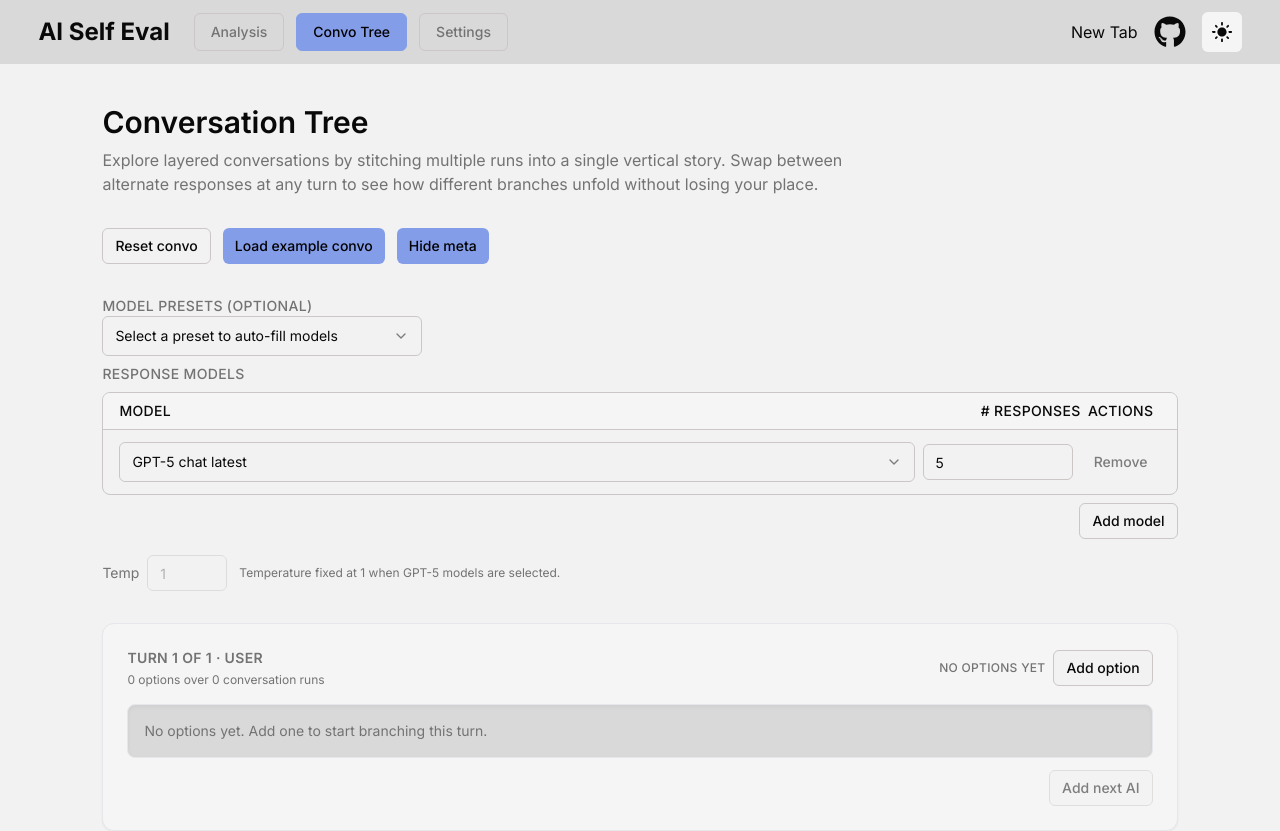
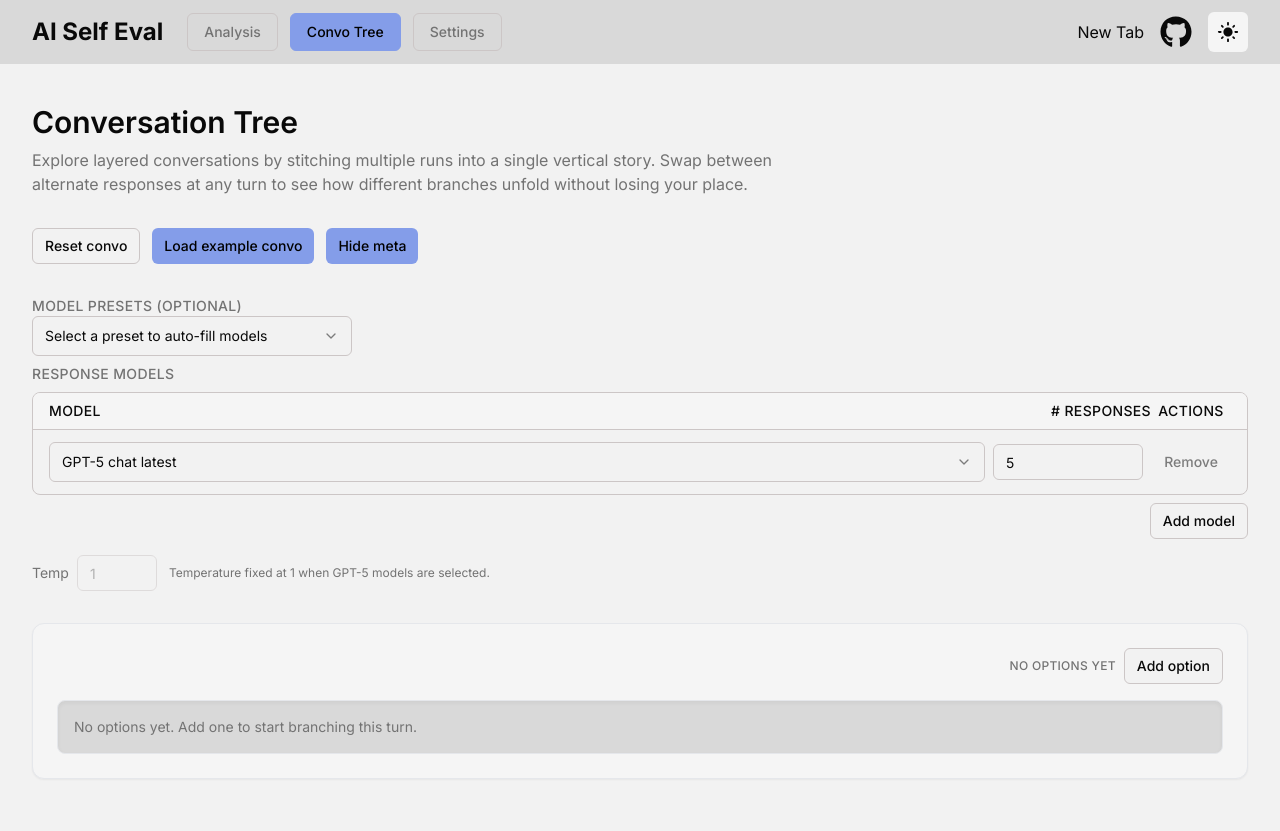
Before and after one commit to mkaufmann84/ai-self-eval, a Next.js app: page /ai-self-eval/convo-tree in a window 1280 px wide. After the commit the page ends 800 px from the top, so only its background shows below. Built offline with nearby package versions, Linux system fonts and the light colour scheme.

Commit message:
improve ui to be on top

```diff
--- a/src/app/_ai/Main.tsx
+++ b/src/app/_ai/Main.tsx
@@ -385,7 +385,7 @@
         { response_model: "gpt-5", num_responses: 5 },
       ],
       analysis_model: "gpt-4o-mini",
-      response_temperature: 1.2,
+      response_temperature: 1.0,
       analysis_temperature: 0.0,
     },
   });
--- a/src/app/_ai/nlp.ts
+++ b/src/app/_ai/nlp.ts
@@ -9,8 +9,18 @@
 
 import { apiPath } from "@/lib/base-path";
 
-const normalizedTemperature = (model: string, temperature: number) =>
-  model.startsWith("gpt-5") ? 1 : temperature;
+const normalizedTemperature = (model: string, temperature: number) => {
+  // GPT-5 models have a fixed temperature of 1
+  if (model.startsWith("gpt-5")) return 1;
+
+  // Anthropic models have a max temperature of 1
+  if (model.startsWith("claude")) {
+    return Math.min(temperature, 1);
+  }
+
+  // Other models use the provided temperature
+  return temperature;
+};
 
 export type ChatMessage = {
   role: "system" | "user" | "assistant";
@@ -105,9 +115,11 @@
     ...conversation.map((turn) => ({ role: turn.role, content: turn.content })),
   ] as OpenAI.Chat.Completions.ChatCompletionMessageParam[];
 
+  const safeTemperature = temperature !== undefined ? normalizedTemperature(model, temperature) : undefined;
+
   const response = await client.chat.completions.create({
     model,
-    temperature,
+    temperature: safeTemperature,
     max_tokens: maxTokens,
     messages: payload,
   });
@@ -122,10 +134,11 @@
   maxTokens,
 }: ChatCompletionParams): Promise<string> {
   const { system, conversation } = splitSystemMessages(messages);
+  const safeTemperature = temperature !== undefined ? normalizedTemperature(model, temperature) : undefined;
   return anthropicComplete({
     model,
     system,
-    temperature,
+    temperature: safeTemperature,
     maxTokens,
     conversation,
   });
@@ -225,10 +238,11 @@
       ...(system ? [{ role: "system", content: system }] : []),
       ...conversation.map((turn) => ({ role: turn.role, content: turn.content })),
     ] as OpenAI.Chat.Completions.ChatCompletionMessageParam[];
+    const safeTemperature = params.temperature !== undefined ? normalizedTemperature(params.model, params.temperature) : undefined;
     const stream = await client.chat.completions.create({
       model: params.model,
       messages: payload,
-      temperature: params.temperature,
+      temperature: safeTemperature,
       max_tokens: params.maxTokens,
       stream: true,
     });
--- a/src/app/convo-tree/page.tsx
+++ b/src/app/convo-tree/page.tsx
@@ -1256,20 +1256,54 @@
 
   return (
     <div className="relative rounded-xl border border-border/70 bg-muted p-6 shadow-sm">
-      <div className="flex flex-wrap items-center justify-between gap-3">
-        <div>
-          <h2 className="text-sm font-semibold uppercase tracking-wide text-muted-foreground">
-            Turn {index + 1} of {total} · {friendlyRoleLabel(node.role)}
-          </h2>
-          {showMeta && (
-            <p className="text-xs text-muted-foreground mt-1">
-              {node.options.length} option
-              {node.options.length === 1 ? "" : "s"} over {uniqueRunCount(node)}{" "}
-              conversation run
-              {uniqueRunCount(node) === 1 ? "" : "s"}
-            </p>
+      <div className="space-y-3">
+        <div className="flex flex-wrap items-center justify-between gap-2">
+          <div className="flex flex-wrap items-center gap-2">
+            {nextRole(node.role) === "assistant" && selectedOption && (
+              <Button
+                size="sm"
+                variant="outline"
+                onClick={() => onGenerateNext(node, selectedOption)}
+                disabled={isGenerating}
+              >
+                {isGenerating ? "Generating…" : "Generate"}
+              </Button>
             )}
-        </div>
+            {nextRole(node.role) === "user" && (
+              <AddMessageButton
+                label="Add user"
+                title="Add user turn"
+                description="Extend the conversation with a user message."
+                onSubmit={(value) => onAddNextTurn(node, selectedOption, value)}
+                disabled={!hasOptions || !selectedOption || isGenerating}
+              />
+            )}
+            {selectedOption && activeRunId && (
+              <AddMessageButton
+                label="Edit"
+                title={`Edit ${friendlyRoleLabel(node.role)} message`}
+                description="Update the content for this branch without creating a new option."
+                defaultValue={selectedOption.content}
+                submitLabel="Update"
+                onSubmit={(value) =>
+                  onEditNode(node, selectedOption, activeRunId, value)
+                }
+                disabled={isGenerating}
+              />
+            )}
+            {runCandidates.length > 0 && (
+              <Button
+                size="sm"
+                variant="outline"
+                onClick={() => onPruneNode(runCandidates)}
+                disabled={isGenerating}
+                className="text-destructive hover:text-destructive"
+              >
+                Prune
+              </Button>
+            )}
+          </div>
+
           <div className="flex items-center gap-2">
             <OptionControls
               node={node}
@@ -1286,6 +1320,7 @@
             />
           </div>
         </div>
+      </div>
 
       <div className="mt-4 space-y-3">
         <OptionSelector
@@ -1293,7 +1328,7 @@
           selectedOptionId={selectedOption?.id ?? null}
           onSelectOption={(option) => onSelectOption(node, option)}
         />
-        <div className="rounded-lg border border-border/60 bg-card p-4 text-sm leading-relaxed shadow-inner">
+        <div className="rounded-lg border border-border/60 bg-card p-4 text-sm leading-relaxed shadow-inner max-h-[min(800px,80vh)] overflow-auto">
           {hasOptions && selectedOption ? (
             <div className="space-y-3">
               <p className="whitespace-pre-wrap">{selectedOption.content}</p>
@@ -1310,50 +1345,6 @@
             <p className="text-sm text-muted-foreground">
               No options yet. Add one to start branching this turn.
             </p>
-          )}
-        </div>
-        <div className="flex justify-end gap-2">
-          {nextRole(node.role) === "assistant" && selectedOption && (
-            <Button
-              size="sm"
-              variant="secondary"
-              onClick={() => onGenerateNext(node, selectedOption)}
-              disabled={isGenerating}
-            >
-              {isGenerating ? "Generating…" : "Generate response"}
-            </Button>
-          )}
-          <AddMessageButton
-            label={`Add next ${friendlyRoleLabel(nextRole(node.role))}`}
-            title={`Add ${friendlyRoleLabel(nextRole(node.role))} turn`}
-            description={`Extend the conversation after this ${friendlyRoleLabel(
-              node.role
-            )} message.`}
-            onSubmit={(value) => onAddNextTurn(node, selectedOption, value)}
-            disabled={!hasOptions || !selectedOption || isGenerating}
-          />
-          {selectedOption && activeRunId && (
-            <AddMessageButton
-              label="Edit message"
-              title={`Edit ${friendlyRoleLabel(node.role)} message`}
-              description="Update the content for this branch without creating a new option."
-              defaultValue={selectedOption.content}
-              submitLabel="Update"
-              onSubmit={(value) =>
-                onEditNode(node, selectedOption, activeRunId, value)
-              }
-              disabled={isGenerating}
-            />
-          )}
-          {runCandidates.length > 0 && (
-            <Button
-              size="sm"
-              variant="destructive"
-              onClick={() => onPruneNode(runCandidates)}
-              disabled={isGenerating}
-            >
-              Prune branch
-            </Button>
           )}
         </div>
       </div>
--- a/src/app/layout.tsx
+++ b/src/app/layout.tsx
@@ -32,7 +32,7 @@
           themes={["light", "dark"]}
           attribute="data-theme"
         >
-          <div className="w-full bg-card h-16 flex justify-between py-2 px-[3vw] items-center">
+          <div className="w-full bg-card h-16 flex justify-between py-2 px-8 items-center">
             <div className="flex items-center gap-6">
               <h1 className="text-2xl font-bold">AI Self Eval</h1>
               <TopNav />
@@ -47,7 +47,7 @@
               <ChangeThemeButton />
             </div>
           </div>
-          <div className="pt-10 sm:px-[8vw] px-[2vw]">{children}</div>
+          <div className="pt-10 px-8">{children}</div>
         </ThemeProvider>
       </body>
     </html>
--- a/src/lib/model-options.ts
+++ b/src/lib/model-options.ts
@@ -9,7 +9,7 @@
   "grok-4",
   "gemini-2.5-pro",
   "claude-opus-4-1-20250805",
-  "claude-sonnet-4-20250514",
+  "claude-sonnet-4-5-20250929",
 ] as const;
 
 export type ResponseModelValue = (typeof RESPONSE_MODEL_VALUES)[number];
@@ -25,7 +25,7 @@
   "grok-4": "Grok 4",
   "gemini-2.5-pro": "Gemini 2.5 Pro",
   "claude-opus-4-1-20250805": "Claude Opus 4.1",
-  "claude-sonnet-4-20250514": "Claude Sonnet 4",
+  "claude-sonnet-4-5-20250929": "Claude Sonnet 4.5",
 };
 
 export const RESPONSE_MODEL_OPTIONS: ReadonlyArray<{
--- a/src/lib/presets.ts
+++ b/src/lib/presets.ts
@@ -19,15 +19,14 @@
     id: "default",
     name: "Standard Evaluation",
     description:
-      "Compare top chat models: GPT-5 Chat, ChatGPT-4o latest, Claude Opus, Grok 4, Gemini 2.5 Pro",
+      "Compare top chat models: Gemini 2.5 Pro, GPT-5 Chat, Grok 4, Sonnet 4.5",
     models: [
-      { response_model: "gpt-5-chat-latest", num_responses: 2 },
-      { response_model: "chatgpt-4o-latest", num_responses: 2 },
-      { response_model: "claude-opus-4-1-20250805", num_responses: 2 },
-      { response_model: "grok-4", num_responses: 2 },
-      { response_model: "gemini-2.5-pro", num_responses: 2 },
+      { response_model: "gemini-2.5-pro", num_responses: 1 },
+      { response_model: "gpt-5-chat-latest", num_responses: 1 },
+      { response_model: "grok-4", num_responses: 1 },
+      { response_model: "claude-sonnet-4-5-20250929", num_responses: 1 },
     ],
-    defaultResponseTemperature: 1.2,
+    defaultResponseTemperature: 1.0,
     defaultAnalysisTemperature: 0.0,
   },
 ];
```
Also changed, not shown: .claude/agents/style-guide-searcher.md (added). Lines whose indentation alone changed are shown as unchanged.
